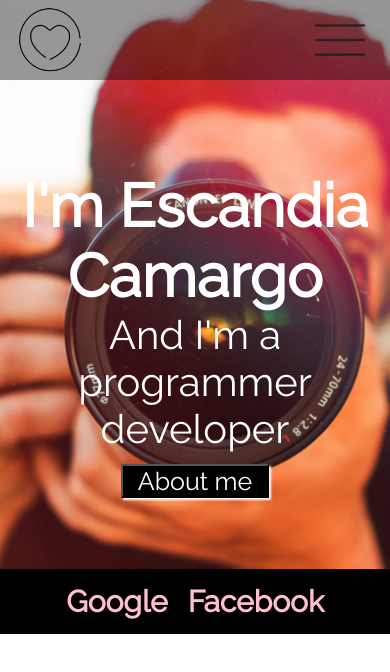
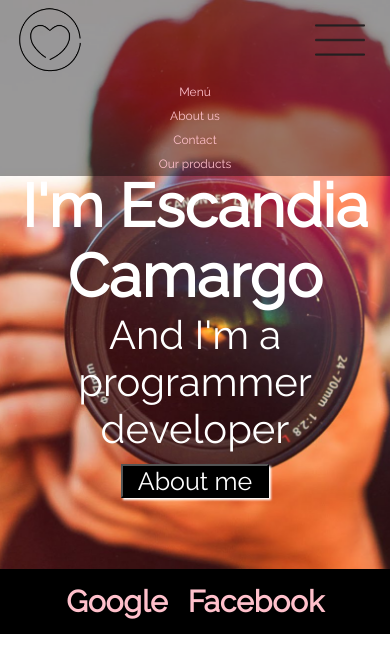
Before and after one commit to Escandia/Header-Exercise, a plain HTML site: page index.html in a window 390 px wide. Both pictures are taken after a click on the link 350 px from the left and 40 px from the top of the page. Drawn offline with Linux system fonts and the light colour scheme.

Commit message:
Add funcionality to show/hide mobile menu

```diff
--- a/index.html
+++ b/index.html
@@ -18,7 +18,7 @@
 
       <a class="hamburger" href="#"><img class="imghamburger" id="hamburgerIcon"  src="img/hamburgerMenu.png" alt="icon menu"></a>
 
-            <ul class="navMobilelDisplay" id="mobileDisplay">
+            <ul class="navMobileDisplay" id="mobileDisplay">
               <li><a class="itemsMobile"href="#">Menú</a></li>
               <li><a class="itemsMobile"href="#">About us</a></li>
               <li><a class="itemsMobile"href="#">Contact</a></li>
--- a/script/menu.js
+++ b/script/menu.js
@@ -1,12 +1,13 @@
 var openMenu = document.querySelector("#hamburgerIcon");
 
 function showMenu(){
-  var listMenu = document.querySelector("#mobilelDisplay");
-  if (listMenu.classList.contains('hidden')) {
-    listMenu.classList.remove('hidden');
+  console.log('Show menu');
+  var listMenu = document.querySelector("#mobileDisplay");
+  if (listMenu.classList.contains('show')) {
+    listMenu.classList.remove('show');
   } else {
-    listMenu.classList.add('hidden');
+    listMenu.classList.add('show');
   }
 }
 
-openMenu.addEventListener('onClick', showMenu);
+openMenu.addEventListener('click', showMenu);
--- a/stylesheets/layout/_header.scss
+++ b/stylesheets/layout/_header.scss
@@ -28,7 +28,7 @@ nav {
 .navDesktopDisplay {
   display: none; }
 
-.navMobilelDisplay{
+.navMobileDisplay{
   display: none;
   width: $width-total;
   flex-direction: column;
@@ -37,6 +37,9 @@ nav {
   background-color: $bcg-color-opacity;
   margin-left: 0px;
   align-items: center;
+}
+.show{
+  display: flex;
 }
 
 .itemsMobile{
```
Also changed, not shown: stylesheets/index.css, 1 other file.
